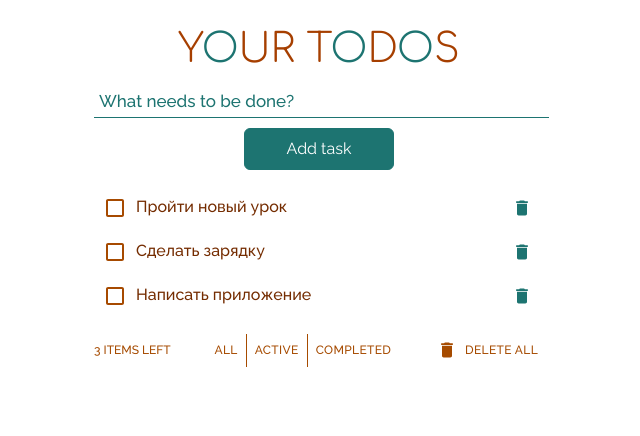
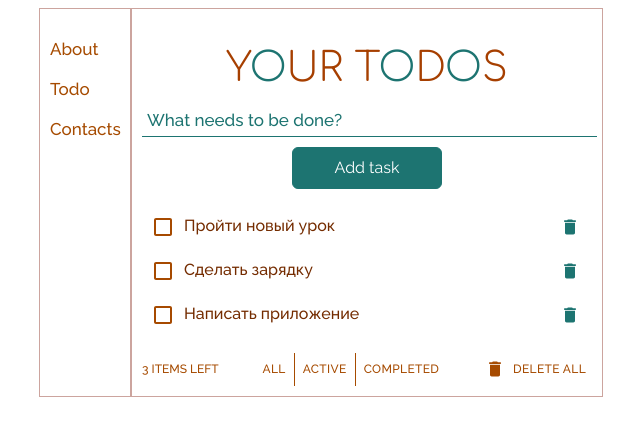
Before and after one commit to WebHeroSchool/tribble-todoapp, a React (Create React App) app: page /todo in a window 1280 px wide. Shown: the top 436 px of the page, without its empty margins (321-961 px from the left). Built offline with nearby package versions, Linux system fonts and the light colour scheme.

Commit message:
Add menu & routing

```diff
--- a/package.json
+++ b/package.json
@@ -9,6 +9,7 @@
     "prop-types": "^15.7.2",
     "react": "^17.0.1",
     "react-dom": "^17.0.1",
+    "react-router-dom": "^5.2.0",
     "react-scripts": "4.0.2",
     "web-vitals": "^1.1.0"
   },
--- /dev/null
+++ b/src/components/About/About.js
@@ -0,0 +1,9 @@
+import React, { useState, useEffect } from 'react';
+
+const About = () => (
+  <div>
+    <h1>About</h1>
+  </div>
+);
+
+export default About;
--- a/src/components/App/App.js
+++ b/src/components/App/App.js
@@ -1,98 +1,39 @@
 import React, { useState, useEffect } from 'react';
+import { BrowserRouter as Router, Route, Link } from 'react-router-dom';
 
-import PropTypes from 'prop-types';
-import InputItem from '../InputItem/InputItem';
-import ItemList from '../ItemList/ItemList';
-import Footer from '../Footer/Footer';
+import Todo from '../Todo/Todo';
+import About from '../About/About';
+import Contacts from '../Contacts/Contacts';
+
 import styles from './App.module.css';
 
-const App = () => {
-  const initialState = {
-    items: [
-      {
-        value: 'Пройти новый урок',
-        isDone: false,
-        id: 1
-      },
-      {
-        value: 'Сделать зарядку',
-        isDone: false,
-        id: 2
-      },
-      {
-        value: 'Написать приложение',
-        isDone: false,
-        id: 3
-      }
-    ],
-    count: 3
-  };
-
-  const [items, setItems] = useState(initialState.items);
-  const [count, setCount] = useState(initialState.count);
-
-  useEffect( () => {
-    console.log('update');
-  });
-
-  useEffect( () => {
-      console.log('mount');
-    }, []);
-
-  const onClickDone = id => {
-    const newItemList = items.map(item => {
-      const newItem = { ...item };
-
-      if (item.id === id) {
-        newItem.isDone = !item.isDone
-      }
-
-      return newItem;
-    });
-
-    setItems(newItemList);
-  };
-
-  const onClickDelete = id => {
-    const newItemList = items.filter(item => item.id !== id);
-
-    setItems(newItemList);
-    setCount(count => count - 1);
-  };
-
-  const onClickAdd = value => {
-    const newItems = [
-      ...items,
-      {
-        value,
-        isDone: false,
-        id: count + 1
-      }
-    ];
-    setItems(newItems);
-    setCount(count => count + 1);
-  };
-
-  return (
+const App = () => (
+  <Router>
     <div className={styles.wrap}>
-      <h1 className={styles.title}>Y
-        <span className={styles.letter}>O</span>
-        UR T
-        <span className={styles.letter}>O</span>
-        D
-        <span className={styles.letter}>O</span>
-        S
-      </h1>
-      <InputItem onClickAdd={onClickAdd} />
-      <ItemList items={items} onClickDone={onClickDone} onClickDelete={onClickDelete} />
-      <Footer count={items.filter(item => !item.isDone).length} />
+      <nav className={styles.menu}>
+        <Link to='/'>
+          <button className={styles.menu__item}>
+            About
+          </button>
+        </Link>
+        <Link to='/todo'>
+          <button className={styles.menu__item}>
+            Todo
+          </button>
+        </Link>
+        <Link to='/contacts'>
+          <button className={styles.menu__item}>
+            Contacts
+          </button>
+        </Link>
+      </nav>
+      <div className={styles.container}>
+        <Route path='/' exact component={About} />
+        <Route path='/todo' component={Todo} />
+        <Route path='/contacts' component={Contacts} />
+      </div>
     </div>
-  )
-};
-
-App.defaultProps = {
-  isDone: false,
-  count: 0
-};
+  </Router>
+);
 
 export default App;
--- a/src/components/App/App.module.css
+++ b/src/components/App/App.module.css
@@ -1,20 +1,31 @@
 .wrap {
+  display: flex;
+  justify-content: space-between;
   margin: auto;
-  width: 450px;
+  width: 560px;
+}
+
+.menu {
+  width: 90px;
+  display: flex;
+  flex-direction: column;
+  justify-content: flex-start;
+  padding-top: 20px;
+  list-style-type: none;
+  border: 1px solid #cca49e;
+}
+
+.menu__item {
+  border: none;
+  padding: 10px;
+  font-size: 17px;
+  background: transparent;
+  text-align: left;
   font-family: 'Raleway', sans-serif;
   font-weight: 500;
   color: #a64b00;
 }
 
-.title {
-  margin-bottom: 5px;
-  text-align: center;
-  font-family: 'Comfortaa', cursive;
-  font-size: 40px;
-  font-weight: 300;
-  color: #a63f00;
+.container {
+  border: 1px solid #cca49e;
 }
-
-.letter {
-  color: #1d7471;
-}
--- /dev/null
+++ b/src/components/Contacts/Contacts.js
@@ -0,0 +1,9 @@
+import React, { useState, useEffect } from 'react';
+
+const Contacts = () => (
+  <div>
+    <h1>Contacts</h1>
+  </div>
+);
+
+export default Contacts;
--- /dev/null
+++ b/src/components/Todo/Todo.js
@@ -0,0 +1,98 @@
+import React, { useState, useEffect } from 'react';
+
+import PropTypes from 'prop-types';
+import InputItem from '../InputItem/InputItem';
+import ItemList from '../ItemList/ItemList';
+import Footer from '../Footer/Footer';
+import styles from './Todo.module.css';
+
+const Todo = () => {
+  const initialState = {
+    items: [
+      {
+        value: 'Пройти новый урок',
+        isDone: false,
+        id: 1
+      },
+      {
+        value: 'Сделать зарядку',
+        isDone: false,
+        id: 2
+      },
+      {
+        value: 'Написать приложение',
+        isDone: false,
+        id: 3
+      }
+    ],
+    count: 3
+  };
+
+  const [items, setItems] = useState(initialState.items);
+  const [count, setCount] = useState(initialState.count);
+
+  useEffect( () => {
+    console.log('update');
+  });
+
+  useEffect( () => {
+      console.log('mount');
+    }, []);
+
+  const onClickDone = id => {
+    const newItemList = items.map(item => {
+      const newItem = { ...item };
+
+      if (item.id === id) {
+        newItem.isDone = !item.isDone
+      }
+
+      return newItem;
+    });
+
+    setItems(newItemList);
+  };
+
+  const onClickDelete = id => {
+    const newItemList = items.filter(item => item.id !== id);
+
+    setItems(newItemList);
+    setCount(count => count - 1);
+  };
+
+  const onClickAdd = value => {
+    const newItems = [
+      ...items,
+      {
+        value,
+        isDone: false,
+        id: count + 1
+      }
+    ];
+    setItems(newItems);
+    setCount(count => count + 1);
+  };
+
+  return (
+    <div className={styles.wrap}>
+      <h1 className={styles.title}>Y
+        <span className={styles.letter}>O</span>
+        UR T
+        <span className={styles.letter}>O</span>
+        D
+        <span className={styles.letter}>O</span>
+        S
+      </h1>
+      <InputItem onClickAdd={onClickAdd} />
+      <ItemList items={items} onClickDone={onClickDone} onClickDelete={onClickDelete} />
+      <Footer count={items.filter(item => !item.isDone).length} />
+    </div>
+  )
+};
+
+Todo.defaultProps = {
+  isDone: false,
+  count: 0
+};
+
+export default Todo;
--- /dev/null
+++ b/src/components/Todo/Todo.module.css
@@ -0,0 +1,21 @@
+.wrap {
+  margin: auto;
+  padding: 10px;
+  width: 450px;
+  font-family: 'Raleway', sans-serif;
+  font-weight: 500;
+  color: #a64b00;
+}
+
+.title {
+  margin-bottom: 5px;
+  text-align: center;
+  font-family: 'Comfortaa', cursive;
+  font-size: 40px;
+  font-weight: 300;
+  color: #a63f00;
+}
+
+.letter {
+  color: #1d7471;
+}
```
Also changed, not shown: 1 other file (tests, documents, lock files or other folders).
